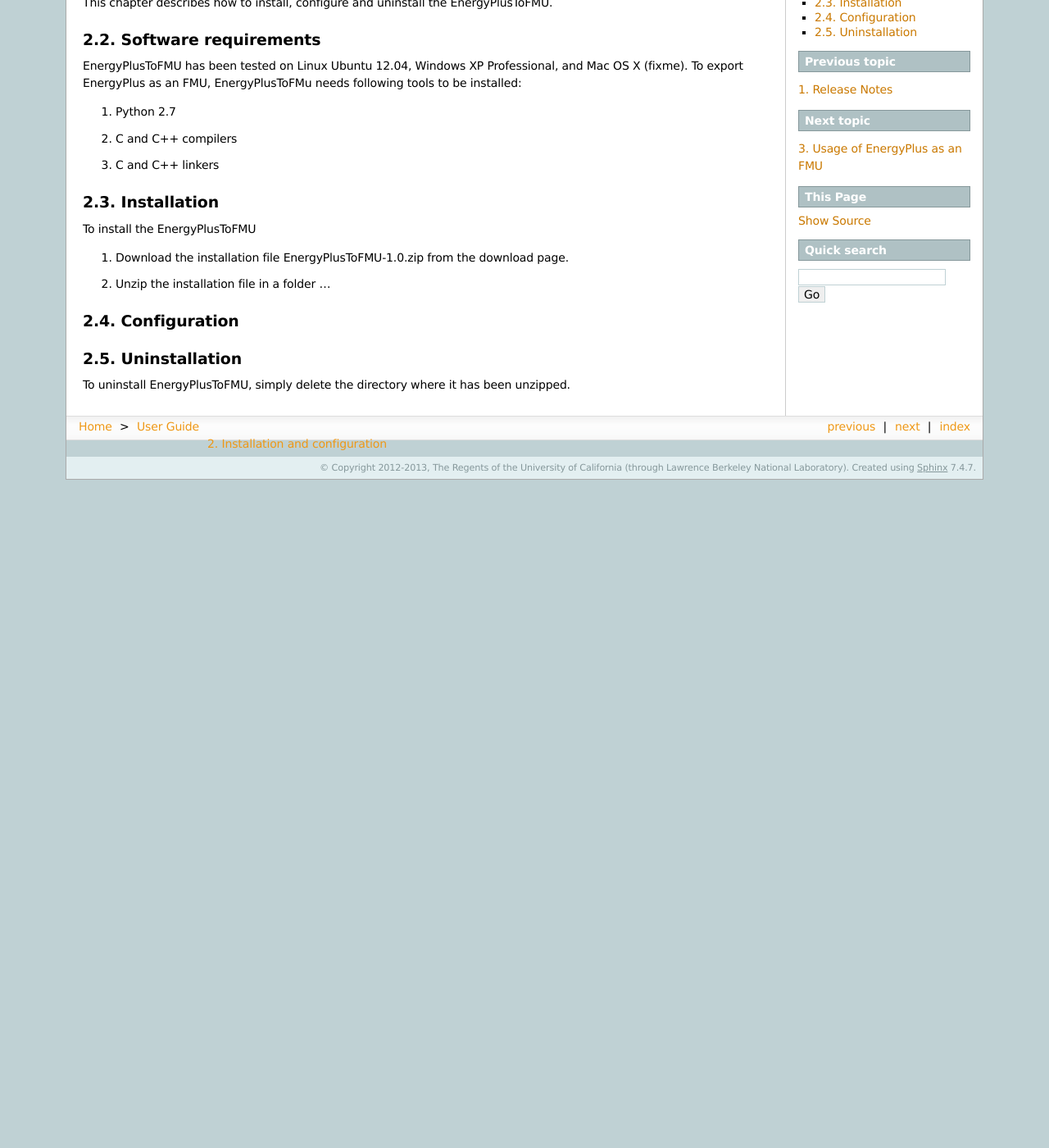
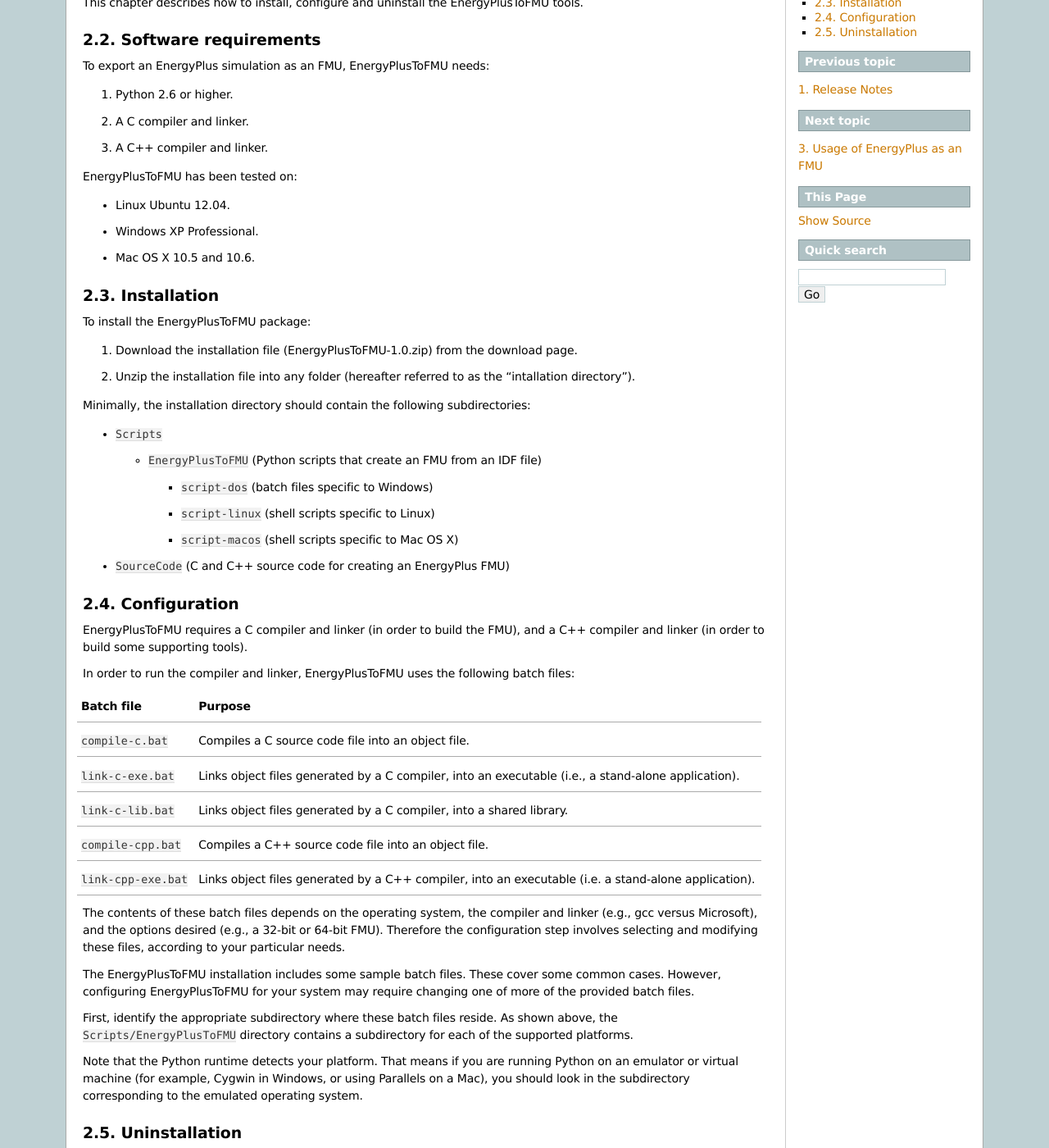
Before and after one commit to lbl-srg/EnergyPlusToFMU, a Sphinx documentation site: the page built from Documentation/userGuide/source/installation.rst, in a window 1280 px wide and 1400 px high, scrolled down 270 px. Shown: the whole window at 82% size. Built offline with Sphinx 7.4.7, drawn with Linux system fonts in a browser that asks for light colours; pages that are not in the unit, such as notebooks, are missing from menus; before the commit the page ends 900 px from its top, so only the background shows below that; some of the changed text lies outside the part shown.

Commit message:
Updated documentation of installation (incomplete).

```diff
--- a/Documentation/userGuide/source/installation.rst
+++ b/Documentation/userGuide/source/installation.rst
@@ -5,31 +5,101 @@
 Installation and configuration
 ==============================
 
+
 Introduction
 ^^^^^^^^^^^^
-This chapter describes how to install, configure and uninstall the EnergyPlusToFMU.
+
+This chapter describes how to install, configure and uninstall the EnergyPlusToFMU tools.
+
 
 Software requirements
 ^^^^^^^^^^^^^^^^^^^^^
-EnergyPlusToFMU has been tested on Linux Ubuntu 12.04, Windows XP Professional, and Mac OS X (fixme).
-To export EnergyPlus as an FMU, EnergyPlusToFMu needs following tools to be installed:
 
-1. Python 2.7
-2. C and C++ compilers
-3. C and C++ linkers
+To export an EnergyPlus simulation as an FMU, EnergyPlusToFMU needs:
+
+1. Python 2.6 or higher.
+
+2. A C compiler and linker.
+
+3. A C++ compiler and linker.
+
+EnergyPlusToFMU has been tested on:
+
+- Linux Ubuntu 12.04.
+
+- Windows XP Professional.
+
+- Mac OS X 10.5 and 10.6.
+
 
 Installation
 ^^^^^^^^^^^^
-To install the EnergyPlusToFMU
 
-1. Download the installation file EnergyPlusToFMU-1.0.zip from the download page.
-2. Unzip the installation file in a folder ...
+To install the EnergyPlusToFMU package:
+
+1. Download the installation file (EnergyPlusToFMU-1.0.zip) from the download page.
+
+2. Unzip the installation file into any folder (hereafter referred to as the "intallation directory").
+
+Minimally, the installation directory should contain the following subdirectories:
+
+- ``Scripts``
+
+  - ``EnergyPlusToFMU``
+    (Python scripts that create an FMU from an IDF file)
+
+    - ``script-dos``
+      (batch files specific to Windows)
+
+    - ``script-linux``
+      (shell scripts specific to Linux)
+
+    - ``script-macos``
+      (shell scripts specific to Mac OS X)
+
+- ``SourceCode``
+  (C and C++ source code for creating an EnergyPlus FMU)
 
 
 Configuration
 ^^^^^^^^^^^^^
 
+EnergyPlusToFMU requires a C compiler and linker (in order to build the FMU), and a C++ compiler and linker (in order to build some supporting tools).
+
+In order to run the compiler and linker, EnergyPlusToFMU uses the following batch files:
+
++----------------------+-------------------------------------------------------+
+| Batch file           | Purpose                                               |
++======================+=======================================================+
+| ``compile-c.bat``    | Compiles a C source code file into an object file.    |
++----------------------+-------------------------------------------------------+
+| ``link-c-exe.bat``   | Links object files generated by a C compiler,         |
+|                      | into an executable (i.e., a stand-alone application). |
++----------------------+-------------------------------------------------------+
+| ``link-c-lib.bat``   | Links object files generated by a C compiler,         |
+|                      | into a shared library.                                |
++----------------------+-------------------------------------------------------+
+| ``compile-cpp.bat``  | Compiles a C++ source code file into an object file.  |
++----------------------+-------------------------------------------------------+
+| ``link-cpp-exe.bat`` | Links object files generated by a C++ compiler,       |
+|                      | into an executable (i.e. a stand-alone application).  |
++----------------------+-------------------------------------------------------+
+
+The contents of these batch files depends on the operating system, the compiler and linker (e.g., gcc versus Microsoft), and the options desired (e.g., a 32-bit or 64-bit FMU).
+Therefore the configuration step involves selecting and modifying these files, according to your particular needs.
+
+The EnergyPlusToFMU installation includes some sample batch files.
+These cover some common cases.
+However, configuring EnergyPlusToFMU for your system may require changing one of more of the provided batch files.
+
+First, identify the appropriate subdirectory where these batch files reside.
+As shown above, the ``Scripts/EnergyPlusToFMU`` directory contains a subdirectory for each of the supported platforms.
+
+Note that the Python runtime detects your platform.
+That means if you are running Python on an emulator or virtual machine (for example, Cygwin in Windows, or using Parallels on a Mac), you should look in the subdirectory corresponding to the emulated operating system.
+
 
 Uninstallation
 ^^^^^^^^^^^^^^
-To uninstall EnergyPlusToFMU, simply delete the directory where it has been unzipped.
+
+To uninstall EnergyPlusToFMU, simply delete the installation directory where it was unzipped.
```
